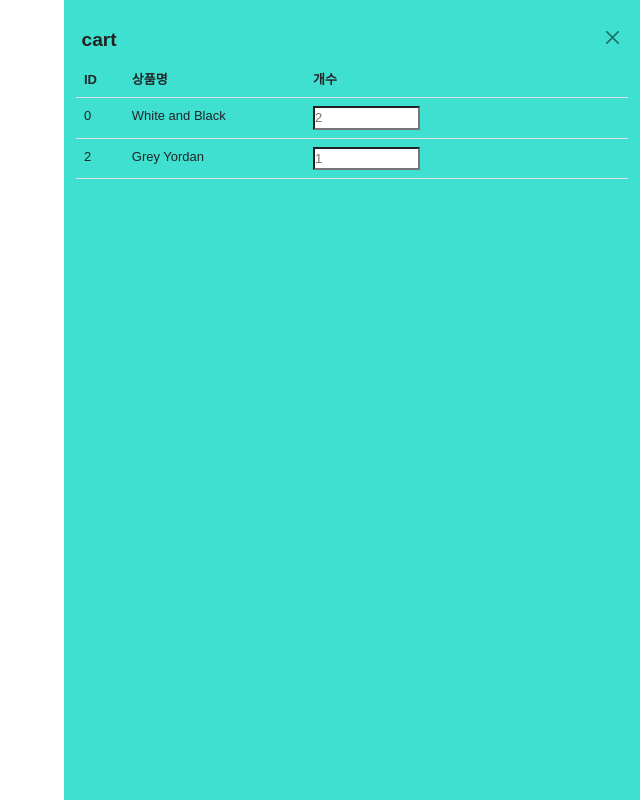
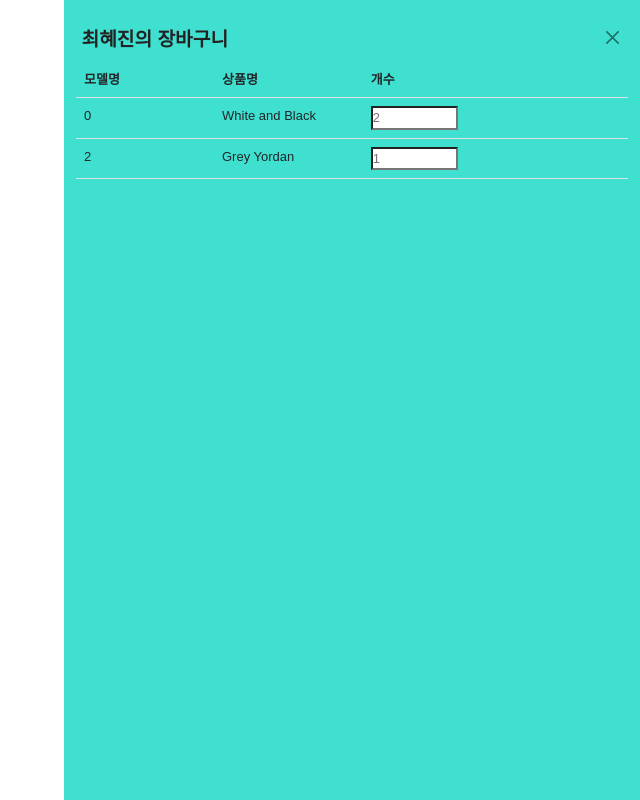
Before and after one commit to jinach0i/firstReactShoppingSites, a React (Create React App) app: page /cart in a window 1280 px wide. Shown: the whole page, without its empty margins (640-1280 px from the left). Built offline with nearby package versions, Linux system fonts and the light colour scheme.

Commit message:
[Update] store.js 'useName' state의 값 및 형태를 obj로 수정(값에 age추가)

```diff
--- a/src/components/Cart.js
+++ b/src/components/Cart.js
@@ -3,15 +3,15 @@ import CloseButton from "react-bootstrap/CloseButton";
 import { Link } from "react-router-dom";
 import { useSelector } from "react-redux";
 export default function Cart(props) {
-  let userCart = useSelector((state) => {
-    return state.userCart;
+  let state = useSelector((state) => {
+    return state;
   });
-  console.log(userCart);
+  console.log(state.userName);
   return (
     <aside id="cartWrap">
       <div className="container">
         <div className="header">
-          <h3>cart</h3>
+          <h3>{state.userName.name}의 장바구니</h3>
           {/* <CloseButton
             onClick={() => {
               props.setModal(false);
@@ -25,19 +25,22 @@ export default function Cart(props) {
         <Table responsive="lg">
           <thead>
             <tr>
-              <th>ID</th>
+              <th width="25%">모델명</th>
               <th>상품명</th>
               <th>개수</th>
             </tr>
           </thead>
           <tbody>
-            {userCart.map(function (a, i) {
+            {state.userCart.map(function (a, i) {
               return (
                 <tr>
-                  <td>{userCart[i].id}</td>
-                  <td>{userCart[i].name}</td>
+                  <td>{state.userCart[i].id}</td>
+                  <td>{state.userCart[i].name}</td>
                   <td>
-                    <input type="number" placeholder={userCart[i].count} />
+                    <input
+                      type="number"
+                      placeholder={state.userCart[i].count}
+                    />
                   </td>
                 </tr>
               );
--- a/src/store.js
+++ b/src/store.js
@@ -2,28 +2,33 @@ import { configureStore, createSlice } from "@reduxjs/toolkit";
 import { data } from "./assets/data";
 let userName = createSlice({
   name: "userName",
-  initialState: "최혜진"
+  initialState: { name: "최혜진", age: 3 },
+  reducers: {
+    changeName(state) {
+      return "최혜화" + state;
+    },
+  },
 });
 let shoes = createSlice({
   name: "shoes",
-  initialState: data
+  initialState: data,
 });
 let userCart = createSlice({
   name: "userCart",
   initialState: [
     { id: 0, name: "White and Black", count: 2 },
-    { id: 2, name: "Grey Yordan", count: 1 }
-  ]
+    { id: 2, name: "Grey Yordan", count: 1 },
+  ],
 });
 let stock = createSlice({
   name: "stock",
-  initialState: [10, 11, 12]
+  initialState: [10, 11, 12],
 });
 export default configureStore({
   reducer: {
     userName: userName.reducer,
     shoes: shoes.reducer,
     stock: stock.reducer,
-    userCart: userCart.reducer
-  }
+    userCart: userCart.reducer,
+  },
 });
```
